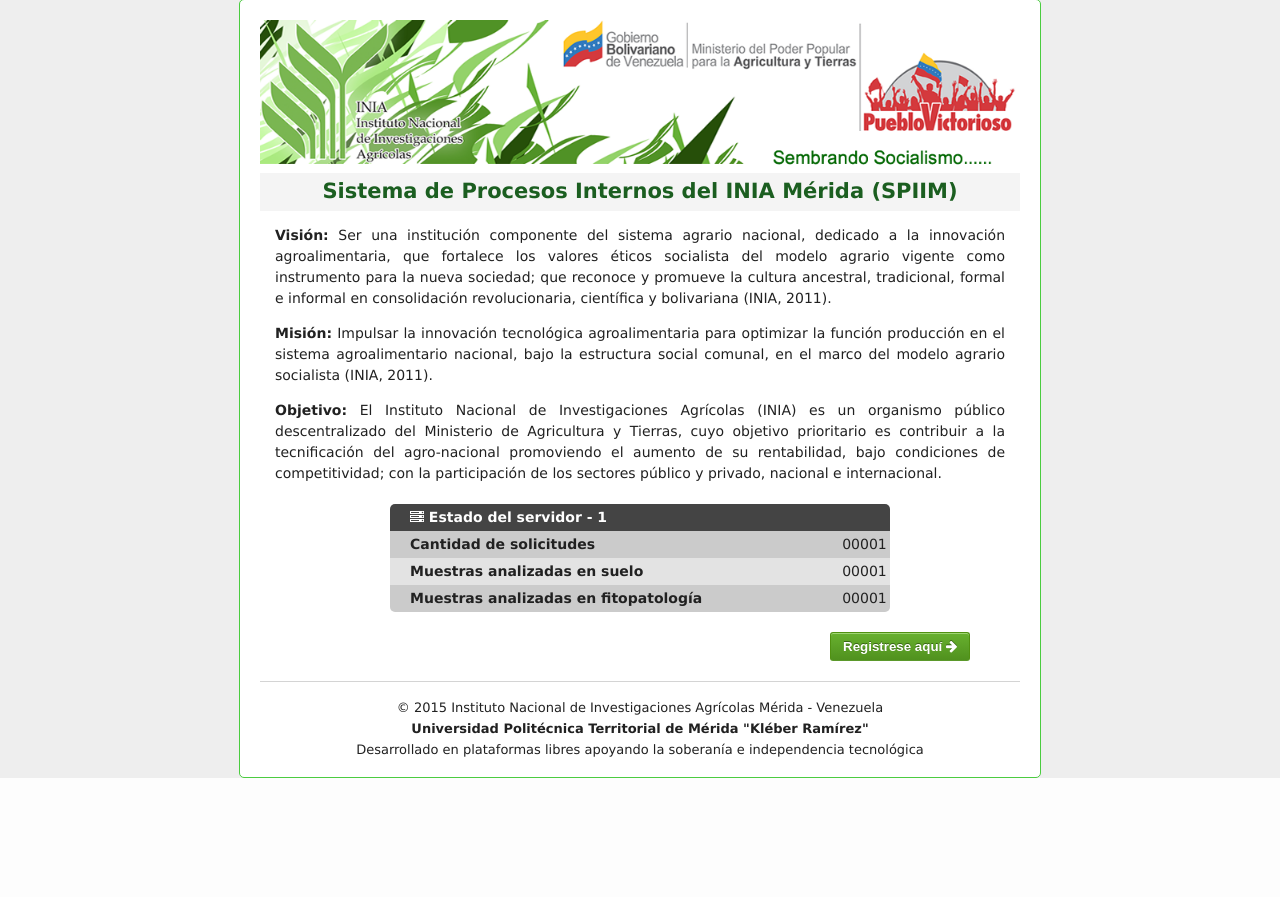
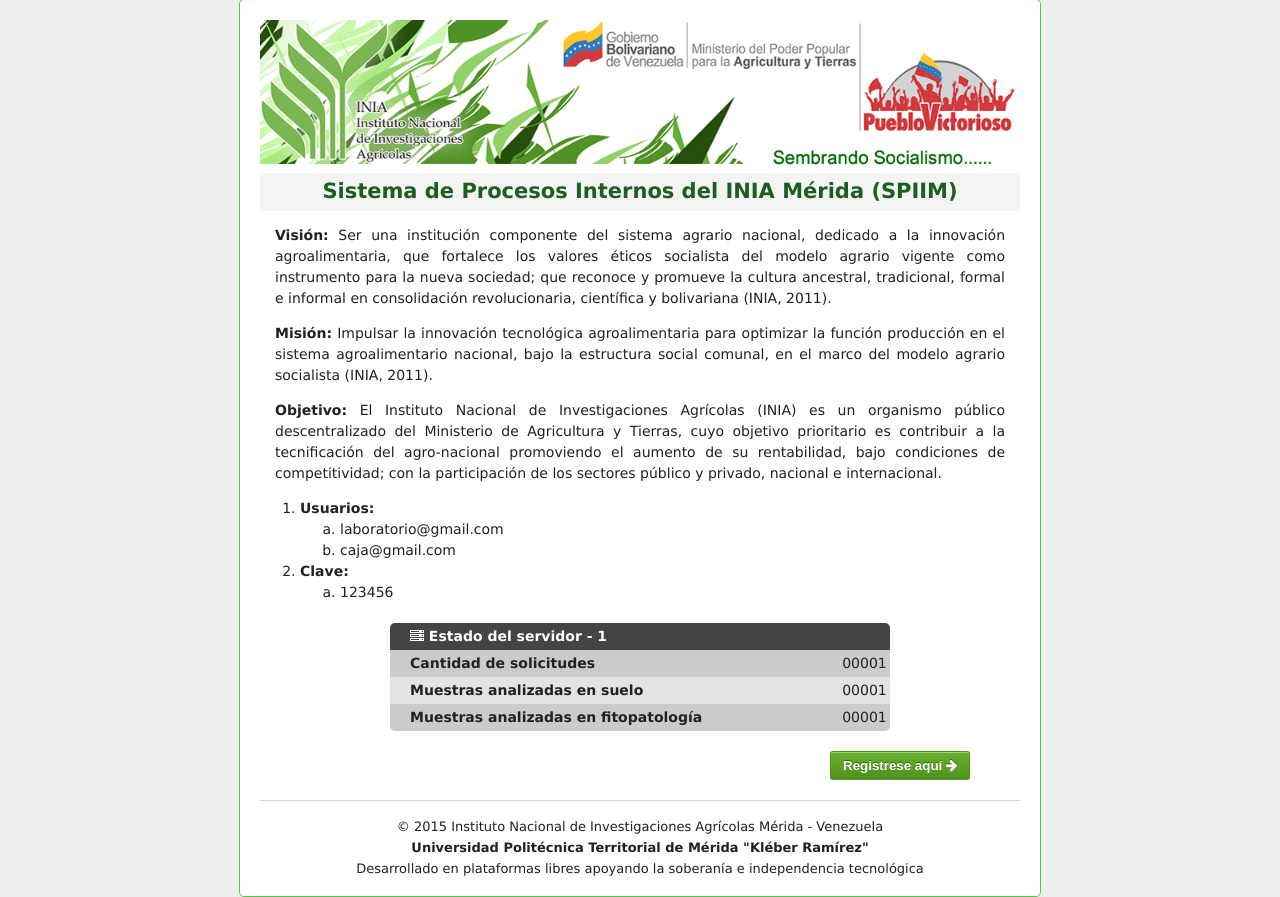
Before and after one commit to jorgcastellano/inia, a PHP site: page /0/home/index in a window 1280 px wide. Shown: the part 51-948 px from the top of the page. Before the commit the page ends 829 px from the top, so only its background shows below. Run offline with PHP 8.4, Linux system fonts and the light colour scheme; tables that the repository leaves empty or names only in its code hold one stand-in row (values such as "Sample post").

Commit message:
Cambios de permisos para facturar productos al usuario caja

```diff
--- a/0/home/index.php
+++ b/0/home/index.php
@@ -31,6 +31,19 @@
                 <p><b>Visión:</b> Ser una institución componente del sistema agrario nacional, dedicado a la innovación agroalimentaria, que fortalece los valores éticos socialista del modelo agrario vigente como instrumento para la nueva sociedad; que reconoce y promueve la cultura ancestral, tradicional, formal e informal en consolidación revolucionaria, científica y bolivariana (INIA, 2011).</p>
                 <p><b>Misión:</b> Impulsar la innovación tecnológica agroalimentaria para optimizar la función producción en el sistema agroalimentario nacional, bajo la estructura social  comunal, en el marco del modelo agrario socialista (INIA,  2011).</p>
                 <p><b>Objetivo:</b> El Instituto Nacional de Investigaciones Agrícolas (INIA) es un organismo público descentralizado del Ministerio de Agricultura y Tierras, cuyo objetivo prioritario es contribuir a la tecnificación del agro-nacional promoviendo el aumento de su rentabilidad, bajo condiciones de competitividad; con la participación de los sectores público y privado, nacional e internacional.</p>
+                <ol>
+                    <li><b>Usuarios:</b>
+                        <ol type="a">
+                            <li>laboratorio@gmail.com</li>
+                            <li>caja@gmail.com</li>
+                        </ol>
+                    </li>
+                    <li><b>Clave:</b>
+                        <ol type="a">
+                            <li>123456</li>
+                        </ol>
+                    </li>
+                </ol>
             </article> <!-- FINALIZACION DEL CUERPO O CONTENEDOR DE LA PAGINA -->
 
             <?php
--- a/0/home/register_success.php
+++ b/0/home/register_success.php
@@ -32,7 +32,7 @@
                     header('location: registro');
                 endif;
             ?>
-            <button style="margin-left: 75%" class="boton" type="button" onclick=location="index"><i class="fa fa-arrow-left"> Ir a la página principal</i></button>
+            <button style="margin-left: 75%" class="boton" type="button" onclick=location="index"><i class="fa fa-arrow-left"></i> Ir a la página principal</button>
             <?php include_once '../../layouts/layout_p.php' ?>
         </section>
     </body>
--- a/system/menu.php
+++ b/system/menu.php
@@ -21,7 +21,7 @@
 	        ?>
 	        <?php  	else :
 	            	echo $arreglo1[0]."</li>";
-	            	if ($_SESSION['privilegios'] == 1) :
+	            	if ($_SESSION['privilegios'] == 1 OR $_SESSION['privilegios'] == 3) :
 	        ?>
 		            	<form method="POST" action="../cliente/resultados">
 			                <li><input type="text" name="Ced_cliente" placeholder="Busqueda por cédula" pattern="\d{6,8}"></li>
```
Also changed, not shown: 0/cliente/index.php (+5 -4 lines), 0/cliente/insert_finca.php (+2 -6 lines), 0/cliente/resultados.php (+13 -4 lines).
